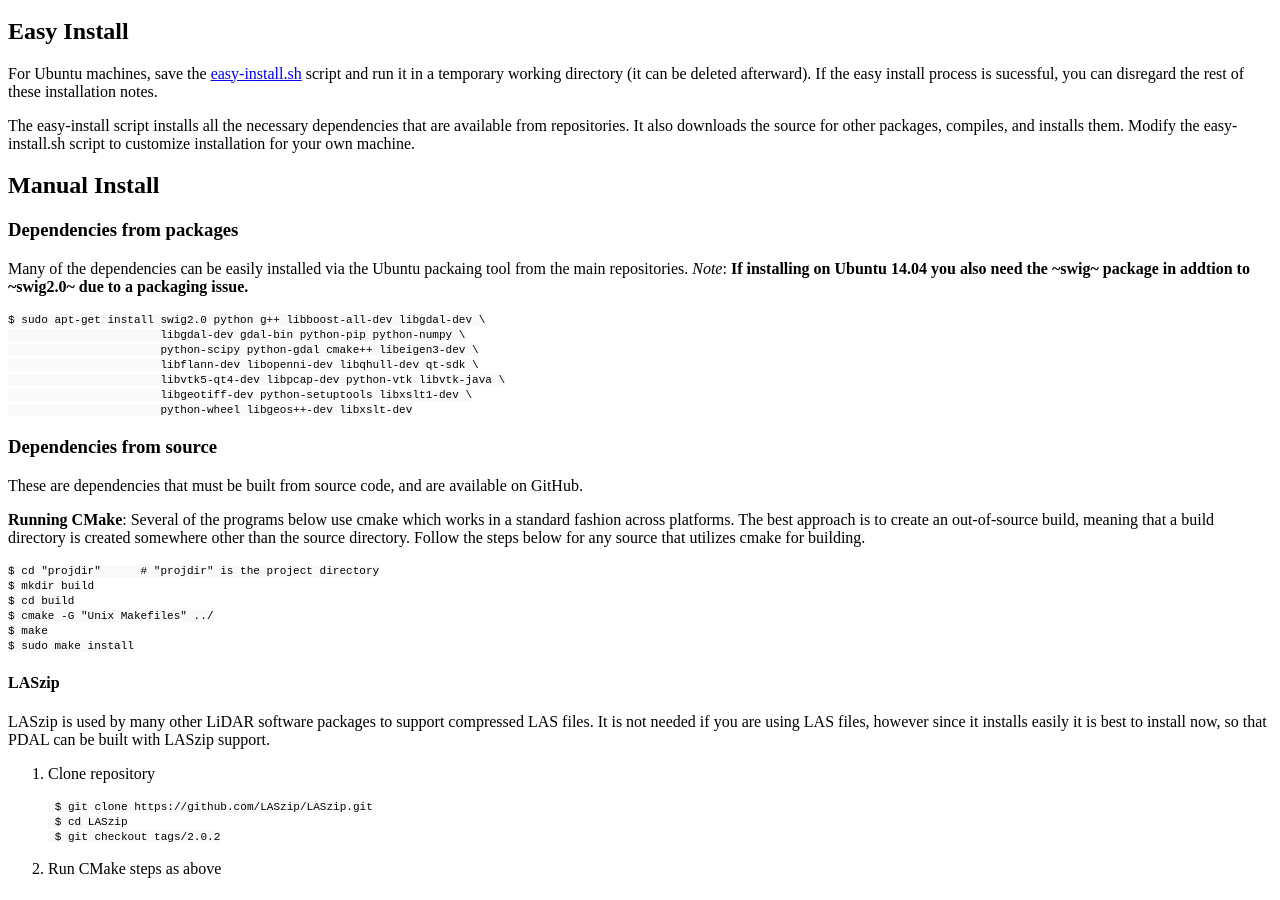
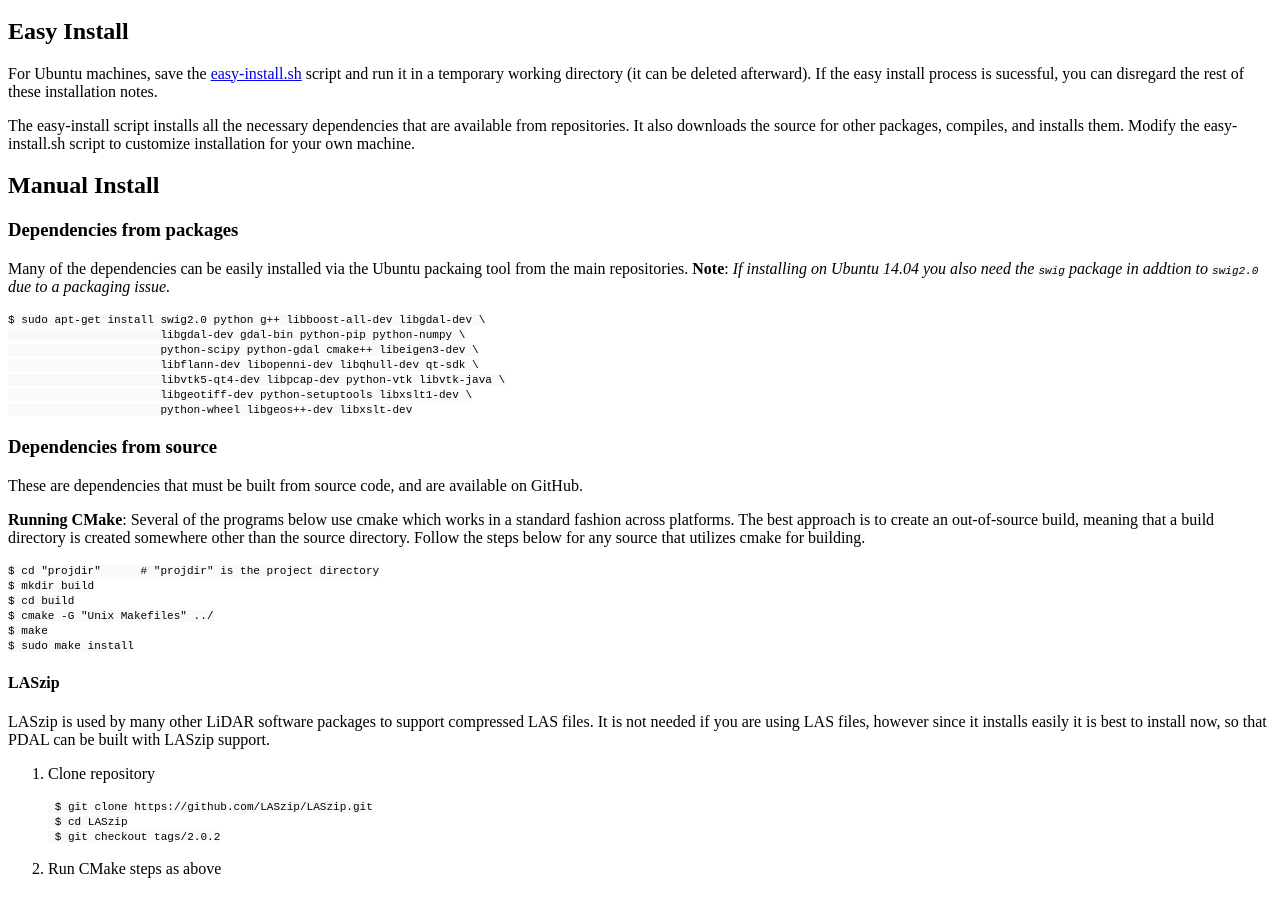
Before and after one commit to Applied-GeoSolutions/lidar2dems, a Jekyll site: the page built from _posts/2015-05-28-installation.md, in a window 1280 px wide and 900 px high, scrolled down 469 px. Built offline with Jekyll 4.4.1, drawn with Linux system fonts in a browser that asks for light colours; Markdown is read by kramdown in place of the engine named in the settings; a style sheet for code colours, icons or effects is not loaded; part of the change alters nothing that is shown.

````diff
--- a/_config.yml
+++ b/_config.yml
@@ -41,17 +41,3 @@ future: true
 
 # Exclude non-site files
 exclude: ['bin', 'README.md']
-
-# Use the redcarpet Markdown renderer
-markdown: redcarpet
-redcarpet:
-    extensions: [
-        'no_intra_emphasis',
-        'fenced_code_blocks',
-        'autolink',
-        'strikethrough',
-        'superscript',
-        'with_toc_data',
-        'tables',
-        'hardwrap'
-    ]
--- a/_posts/2015-05-28-installation.md
+++ b/_posts/2015-05-28-installation.md
@@ -16,9 +16,9 @@ The easy-install script installs all the necessary dependencies that are availab
 ## Manual Install
 
 ### Dependencies from packages
-Many of the dependencies can be easily installed via the Ubuntu packaing tool from the main repositories.  *Note*: **If installing on Ubuntu 14.04 you also need the ~swig~ package in addtion to ~swig2.0~ due to a packaging issue.**
+Many of the dependencies can be easily installed via the Ubuntu packaing tool from the main repositories.  **Note**: *If installing on Ubuntu 14.04 you also need the `swig` package in addtion to `swig2.0` due to a packaging issue.*
 
-~~~~
+```
 $ sudo apt-get install swig2.0 python g++ libboost-all-dev libgdal-dev \
                        libgdal-dev gdal-bin python-pip python-numpy \
                        python-scipy python-gdal cmake++ libeigen3-dev \
@@ -26,21 +26,21 @@ $ sudo apt-get install swig2.0 python g++ libboost-all-dev libgdal-dev \
                        libvtk5-qt4-dev libpcap-dev python-vtk libvtk-java \
                        libgeotiff-dev python-setuptools libxslt1-dev \
                        python-wheel libgeos++-dev libxslt-dev
-~~~~
+```
 
 ### Dependencies from source
 These are dependencies that must be built from source code, and are available on GitHub.
 
 **Running CMake**: Several of the programs below use cmake which works in a standard fashion across platforms. The best approach is to create an out-of-source build, meaning that a build directory is created somewhere other than the source directory. Follow the steps below for any source that utilizes cmake for building.
 
-~~~
+```
 $ cd "projdir"      # "projdir" is the project directory
 $ mkdir build
 $ cd build
 $ cmake -G "Unix Makefiles" ../
 $ make
 $ sudo make install
-~~~
+```
 
 
 #### LASzip
@@ -88,20 +88,20 @@ lidar2dems is a pure python library, and is easily installed with the included s
 
 1. Install gippy
 
-    $ pip install https://github.com/Applied-GeoSolutions/gippy/archive/v0.3.9.tar.gz
+       $ pip install https://github.com/Applied-GeoSolutions/gippy/archive/v0.3.9.tar.gz
 
 2. Clone repository
 
-	$ git clone https://github.com/Applied-GeoSolutions/lidar2dems.git
+       $ git clone https://github.com/Applied-GeoSolutions/lidar2dems.git
 
 3. Run setup
 
-	$ cd lidar2dems; sudo ./setup.py install
+       $ cd lidar2dems; sudo ./setup.py install
 
 ### Run tests
 Some automated tests can be run to ensure the installation has succeeded.   Run the tests from the lidar2dems repository directory that was cloned from github. If you see the output below, lidar2dems is working correctly.
 
-~~~
+```
 $ nosetests test -v
 
 Test classification ... ok
@@ -116,4 +116,4 @@ Test finding las files ... ok
 Ran 7 tests in 2.513s
 
 OK
-~~~
+```
````
